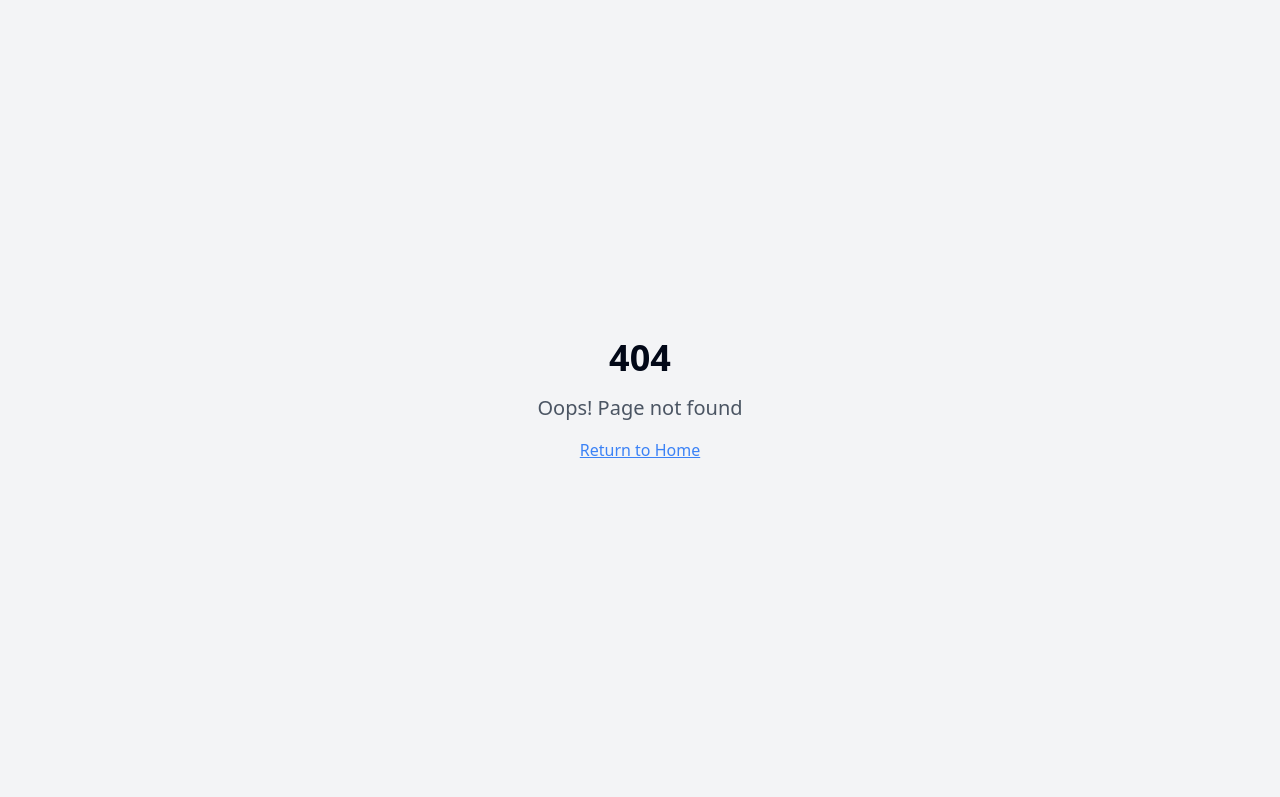
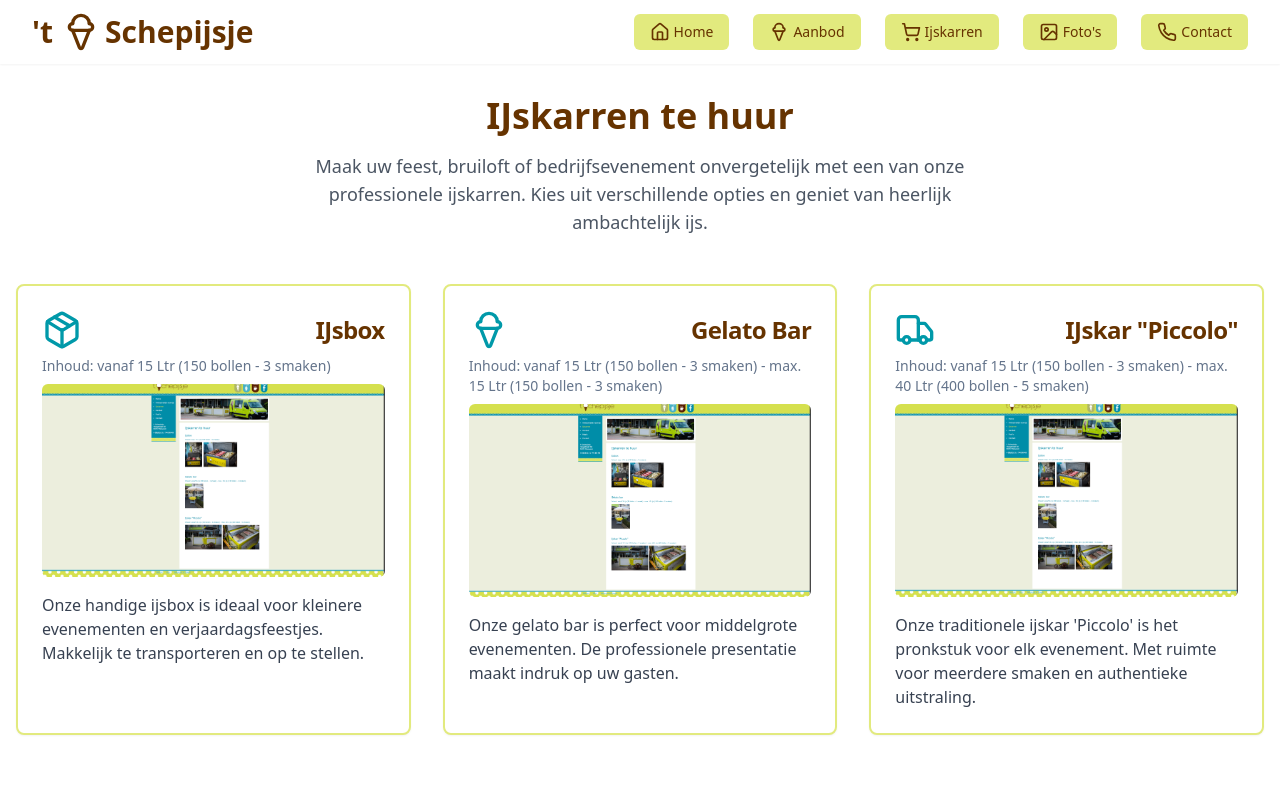
Before and after one commit to JitseLambrichts/Schepijsje, a React (Vite) app: page /ijskarren in a window 1280 px wide. Before the commit this address had no page. Shown: the top 797 px of the page. Built offline with nearby package versions, Linux system fonts and the light colour scheme.

Commit message:
Add ice cream rental and photo pages
Implement new pages for ice cream rental and photo gallery.

```diff
--- a/src/App.tsx
+++ b/src/App.tsx
@@ -1,9 +1,12 @@
+
 import { Toaster } from "@/components/ui/toaster";
 import { Toaster as Sonner } from "@/components/ui/sonner";
 import { TooltipProvider } from "@/components/ui/tooltip";
 import { QueryClient, QueryClientProvider } from "@tanstack/react-query";
 import { BrowserRouter, Routes, Route } from "react-router-dom";
 import Index from "./pages/Index";
+import IjskarrenPage from "./pages/IjskarrenPage";
+import FotosPage from "./pages/FotosPage";
 import NotFound from "./pages/NotFound";
 
 const queryClient = new QueryClient();
@@ -16,6 +19,8 @@ const App = () => (
       <BrowserRouter>
         <Routes>
           <Route path="/" element={<Index />} />
+          <Route path="/ijskarren" element={<IjskarrenPage />} />
+          <Route path="/fotos" element={<FotosPage />} />
           {/* ADD ALL CUSTOM ROUTES ABOVE THE CATCH-ALL "*" ROUTE */}
           <Route path="*" element={<NotFound />} />
         </Routes>
--- a/src/components/Navigation.tsx
+++ b/src/components/Navigation.tsx
@@ -1,16 +1,19 @@
 
 import React, { useState } from 'react';
-import { Menu, X, IceCream, Coffee, Phone, Home } from 'lucide-react';
+import { Menu, X, IceCream, Coffee, Phone, Home, ShoppingCart, Image } from 'lucide-react';
 import Logo from './Logo';
 import { cn } from '@/lib/utils';
+import { Link } from 'react-router-dom';
 
 const Navigation = () => {
   const [isOpen, setIsOpen] = useState(false);
 
   const navItems = [
-    { name: 'Home', icon: <Home size={20} />, href: '#' },
-    { name: 'Aanbod', icon: <IceCream size={20} />, href: '#aanbod' },
-    { name: 'Contact', icon: <Phone size={20} />, href: '#contact' },
+    { name: 'Home', icon: <Home size={20} />, href: '/' },
+    { name: 'Aanbod', icon: <IceCream size={20} />, href: '/#aanbod' },
+    { name: 'Ijskarren', icon: <ShoppingCart size={20} />, href: '/ijskarren' },
+    { name: 'Foto\'s', icon: <Image size={20} />, href: '/fotos' },
+    { name: 'Contact', icon: <Phone size={20} />, href: '/#contact' },
   ];
 
   return (
@@ -22,6 +25,7 @@ const Navigation = () => {
           {/* Desktop Navigation */}
           <nav className="hidden md:flex space-x-6">
             {navItems.map((item) => (
+              item.href.startsWith('/#') ? (
                 <a
                   key={item.name}
                   href={item.href}
@@ -30,6 +34,16 @@ const Navigation = () => {
                   {item.icon}
                   {item.name}
                 </a>
+              ) : (
+                <Link
+                  key={item.name}
+                  to={item.href}
+                  className="flex items-center gap-1 rounded-md px-4 py-2 text-sm font-medium text-schepijsje-brown bg-schepijsje-lightlime hover:bg-schepijsje-lime transition-colors"
+                >
+                  {item.icon}
+                  {item.name}
+                </Link>
+              )
             ))}
           </nav>
 
@@ -53,6 +67,7 @@ const Navigation = () => {
       >
         <nav className="flex flex-col p-4 space-y-4">
           {navItems.map((item) => (
+            item.href.startsWith('/#') ? (
               <a
                 key={item.name}
                 href={item.href}
@@ -62,6 +77,17 @@ const Navigation = () => {
                 {item.icon}
                 {item.name}
               </a>
+            ) : (
+              <Link
+                key={item.name}
+                to={item.href}
+                onClick={() => setIsOpen(false)}
+                className="flex items-center gap-2 p-3 text-lg font-medium text-schepijsje-brown hover:bg-schepijsje-lightlime rounded-md transition-colors"
+              >
+                {item.icon}
+                {item.name}
+              </Link>
+            )
           ))}
         </nav>
       </div>
--- /dev/null
+++ b/src/pages/FotosPage.tsx
@@ -0,0 +1,103 @@
+
+import React from 'react';
+import Navigation from '../components/Navigation';
+import Footer from '../components/Footer';
+import { Image } from 'lucide-react';
+
+const FotosPage = () => {
+  // Sample photo gallery data
+  const photos = [
+    {
+      id: 1,
+      title: "Onze ijswinkel in Maasmechelen",
+      category: "Winkel",
+      imageUrl: "/lovable-uploads/0be4d062-2ffc-4db0-9920-8d8e4105112c.png"
+    },
+    {
+      id: 2,
+      title: "IJskar bij evenement",
+      category: "Evenementen",
+      imageUrl: "/lovable-uploads/0be4d062-2ffc-4db0-9920-8d8e4105112c.png"
+    },
+    {
+      id: 3,
+      title: "Ambachtelijke ijsbereiding",
+      category: "Productie",
+      imageUrl: "/lovable-uploads/0be4d062-2ffc-4db0-9920-8d8e4105112c.png"
+    },
+    {
+      id: 4,
+      title: "Verse ingrediënten",
+      category: "Ingrediënten",
+      imageUrl: "/lovable-uploads/0be4d062-2ffc-4db0-9920-8d8e4105112c.png"
+    },
+    {
+      id: 5,
+      title: "IJskarren bij bruiloft",
+      category: "Evenementen",
+      imageUrl: "/lovable-uploads/0be4d062-2ffc-4db0-9920-8d8e4105112c.png"
+    },
+    {
+      id: 6,
+      title: "Speciale ijscoupes",
+      category: "Producten",
+      imageUrl: "/lovable-uploads/0be4d062-2ffc-4db0-9920-8d8e4105112c.png"
+    }
+  ];
+
+  // Group photos by category
+  const photosByCategory = photos.reduce((acc, photo) => {
+    if (!acc[photo.category]) {
+      acc[photo.category] = [];
+    }
+    acc[photo.category].push(photo);
+    return acc;
+  }, {});
+
+  return (
+    <div className="min-h-screen flex flex-col">
+      <Navigation />
+      <main className="flex-grow">
+        <div className="container mx-auto px-4 py-8">
+          <div className="text-center mb-12">
+            <h1 className="text-4xl font-bold text-schepijsje-brown mb-4">Foto's</h1>
+            <p className="text-lg text-gray-600 max-w-2xl mx-auto">
+              Ontdek onze ambachtelijke ijsproductie, gezellige winkel en ijskarren in actie bij diverse evenementen.
+            </p>
+          </div>
+
+          {Object.entries(photosByCategory).map(([category, categoryPhotos]) => (
+            <div key={category} className="mb-16">
+              <h2 className="text-2xl font-bold text-schepijsje-teal mb-6 flex items-center">
+                <Image className="mr-2" size={24} />
+                {category}
+              </h2>
+              <div className="grid grid-cols-1 sm:grid-cols-2 lg:grid-cols-3 gap-6">
+                {categoryPhotos.map((photo) => (
+                  <div
+                    key={photo.id}
+                    className="overflow-hidden rounded-lg border-2 border-schepijsje-lightlime hover:border-schepijsje-lime transition-all duration-300 hover:shadow-lg"
+                  >
+                    <div className="aspect-square overflow-hidden">
+                      <img
+                        src={photo.imageUrl}
+                        alt={photo.title}
+                        className="w-full h-full object-cover transition-transform duration-300 hover:scale-105"
+                      />
+                    </div>
+                    <div className="p-4 bg-white">
+                      <h3 className="font-medium text-lg text-schepijsje-brown">{photo.title}</h3>
+                    </div>
+                  </div>
+                ))}
+              </div>
+            </div>
+          ))}
+        </div>
+      </main>
+      <Footer />
+    </div>
+  );
+};
+
+export default FotosPage;
--- /dev/null
+++ b/src/pages/IjskarrenPage.tsx
@@ -0,0 +1,89 @@
+
+import React from 'react';
+import Navigation from '../components/Navigation';
+import Footer from '../components/Footer';
+import { Card, CardContent, CardDescription, CardHeader, CardTitle } from "@/components/ui/card";
+import { Truck, Package, IceCreamCone } from 'lucide-react';
+
+const IjskarrenPage = () => {
+  const ijskarOptions = [
+    {
+      title: "IJsbox",
+      icon: <Package className="h-10 w-10 text-schepijsje-teal" />,
+      description: "Inhoud: vanaf 15 Ltr (150 bollen - 3 smaken)",
+      imageUrl: "/lovable-uploads/0be4d062-2ffc-4db0-9920-8d8e4105112c.png",
+      details: "Onze handige ijsbox is ideaal voor kleinere evenementen en verjaardagsfeestjes. Makkelijk te transporteren en op te stellen."
+    },
+    {
+      title: "Gelato Bar",
+      icon: <IceCreamCone className="h-10 w-10 text-schepijsje-teal" />,
+      description: "Inhoud: vanaf 15 Ltr (150 bollen - 3 smaken) - max. 15 Ltr (150 bollen - 3 smaken)",
+      imageUrl: "/lovable-uploads/0be4d062-2ffc-4db0-9920-8d8e4105112c.png",
+      details: "Onze gelato bar is perfect voor middelgrote evenementen. De professionele presentatie maakt indruk op uw gasten."
+    },
+    {
+      title: 'IJskar "Piccolo"',
+      icon: <Truck className="h-10 w-10 text-schepijsje-teal" />,
+      description: "Inhoud: vanaf 15 Ltr (150 bollen - 3 smaken) - max. 40 Ltr (400 bollen - 5 smaken)",
+      imageUrl: "/lovable-uploads/0be4d062-2ffc-4db0-9920-8d8e4105112c.png",
+      details: "Onze traditionele ijskar 'Piccolo' is het pronkstuk voor elk evenement. Met ruimte voor meerdere smaken en authentieke uitstraling."
+    }
+  ];
+
+  return (
+    <div className="min-h-screen flex flex-col">
+      <Navigation />
+      <main className="flex-grow">
+        <div className="container mx-auto px-4 py-8">
+          <div className="text-center mb-12">
+            <h1 className="text-4xl font-bold text-schepijsje-brown mb-4">IJskarren te huur</h1>
+            <p className="text-lg text-gray-600 max-w-2xl mx-auto">
+              Maak uw feest, bruiloft of bedrijfsevenement onvergetelijk met een van onze professionele ijskarren.
+              Kies uit verschillende opties en geniet van heerlijk ambachtelijk ijs.
+            </p>
+          </div>
+
+          <div className="grid grid-cols-1 md:grid-cols-2 lg:grid-cols-3 gap-8">
+            {ijskarOptions.map((option, index) => (
+              <Card key={index} className="border-2 border-schepijsje-lightlime hover:border-schepijsje-lime transition-colors">
+                <CardHeader className="pb-2">
+                  <div className="flex justify-between items-center">
+                    {option.icon}
+                    <CardTitle className="text-2xl text-schepijsje-brown">{option.title}</CardTitle>
+                  </div>
+                  <CardDescription className="text-sm">{option.description}</CardDescription>
+                </CardHeader>
+                <CardContent>
+                  <div className="aspect-video bg-gray-100 rounded-md overflow-hidden mb-4">
+                    <img
+                      src={option.imageUrl}
+                      alt={option.title}
+                      className="w-full h-full object-cover"
+                    />
+                  </div>
+                  <p className="text-gray-700">{option.details}</p>
+                </CardContent>
+              </Card>
+            ))}
+          </div>
+
+          <div className="mt-16 bg-schepijsje-lightlime p-8 rounded-lg text-center">
+            <h2 className="text-3xl font-bold text-schepijsje-brown mb-4">Vraag een offerte aan</h2>
+            <p className="text-lg text-gray-700 mb-6">
+              Interesse in het huren van een ijskar voor uw evenement? Neem contact met ons op voor een persoonlijke offerte.
+            </p>
+            <a
+              href="/#contact"
+              className="inline-block bg-schepijsje-teal hover:bg-opacity-90 text-white font-bold py-3 px-8 rounded-full transition-colors"
+            >
+              Contact opnemen
+            </a>
+          </div>
+        </div>
+      </main>
+      <Footer />
+    </div>
+  );
+};
+
+export default IjskarrenPage;
```
Also changed, not shown: public/lovable-uploads/0be4d062-2ffc-4db0-9920-8d8e4105112c.png (added). Lines whose indentation alone changed are shown as unchanged.
